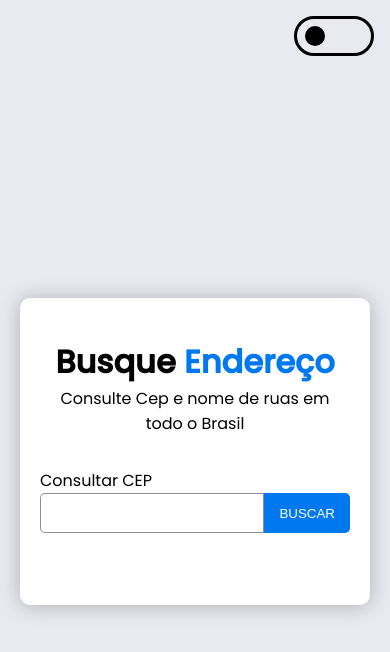
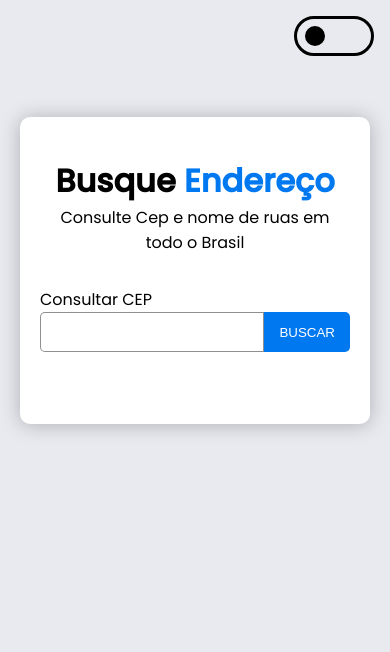
Before and after one commit to filipedev8/consulta-cep, a plain HTML site: page index.html in a window 390 px wide. Drawn offline with nearby package versions, Linux system fonts and the light colour scheme.

Commit message:
bug responsividade

```diff
--- a/main.js
+++ b/main.js
@@ -1,6 +1,6 @@
 const cep = document.getElementById('cep');
 const buscarCep = document.getElementById('btnBuscar');
-const btnDarkLight = document.querySelector('.btn-darkLight')
+const btnDarkLight = document.querySelector('.btn-darkLight');
 
 buscarCep.addEventListener('click', () => {
     const logradouro = document.getElementById('logradouro');
@@ -11,7 +11,7 @@ buscarCep.addEventListener('click', () => {
 
     if(cep.value === "") {
         return alert('Precha o Campo "Digite aqui seu CEP" e tente novamente :)')
-    } else if(cep.value.length < 8) {
+    } else if(cep.value.length < 8 ) {
         return alert('Formato de CEP inválido.')
     }
 
--- a/style.css
+++ b/style.css
@@ -17,7 +17,6 @@ body{
     align-items: center;
     justify-content: center;
 
-    height: 90vh;
 
     padding-left: 20px;
     padding-right: 20px;
@@ -25,6 +24,8 @@ body{
 
 .content-card{
     width: 100%;
+    margin-top: 45px;
+    margin-bottom: 45px;
     max-width: 500px;
     background: #FFFFFF;
     box-shadow: 0px 1px 20px rgba(0, 0, 0, 0.25);
```
